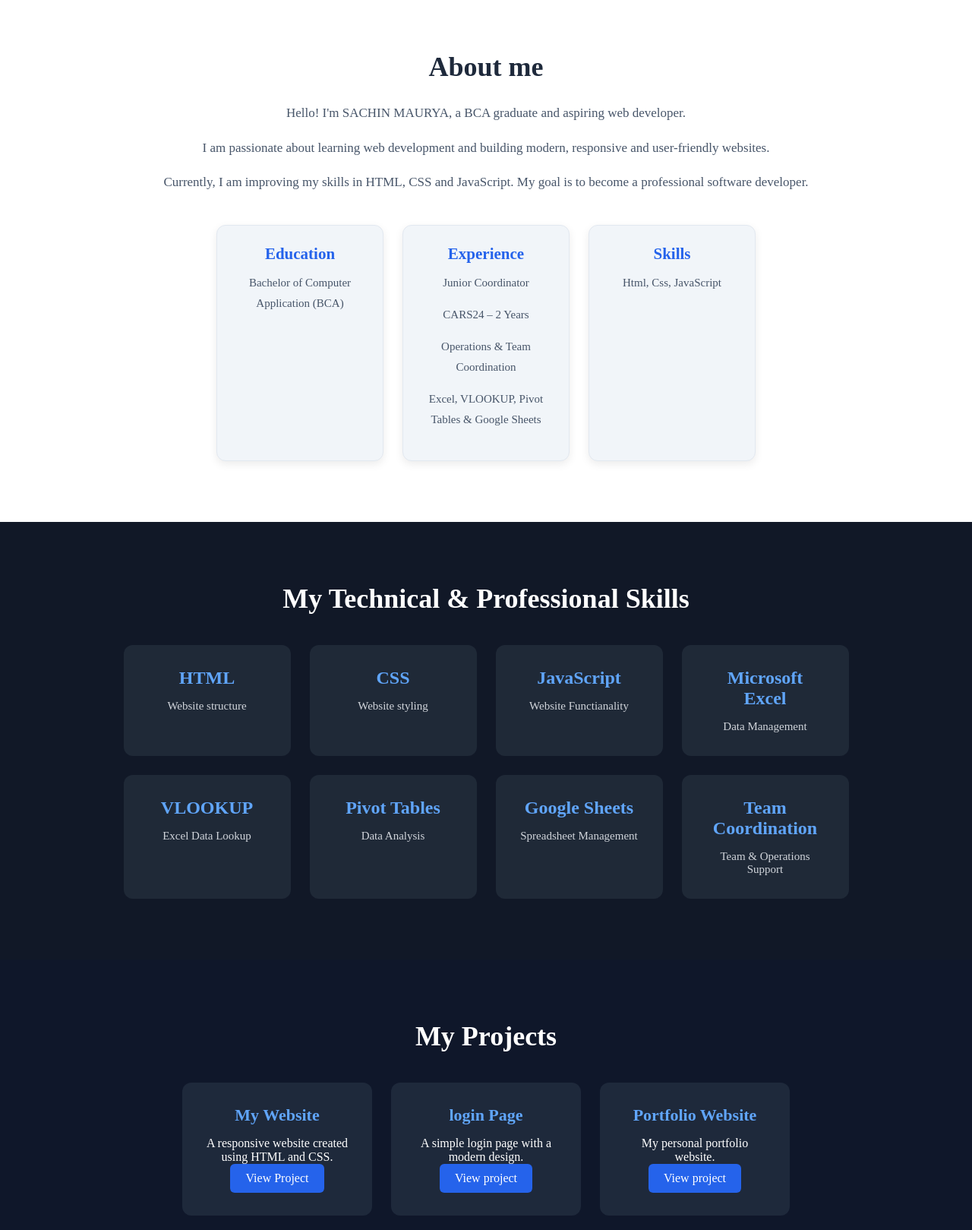
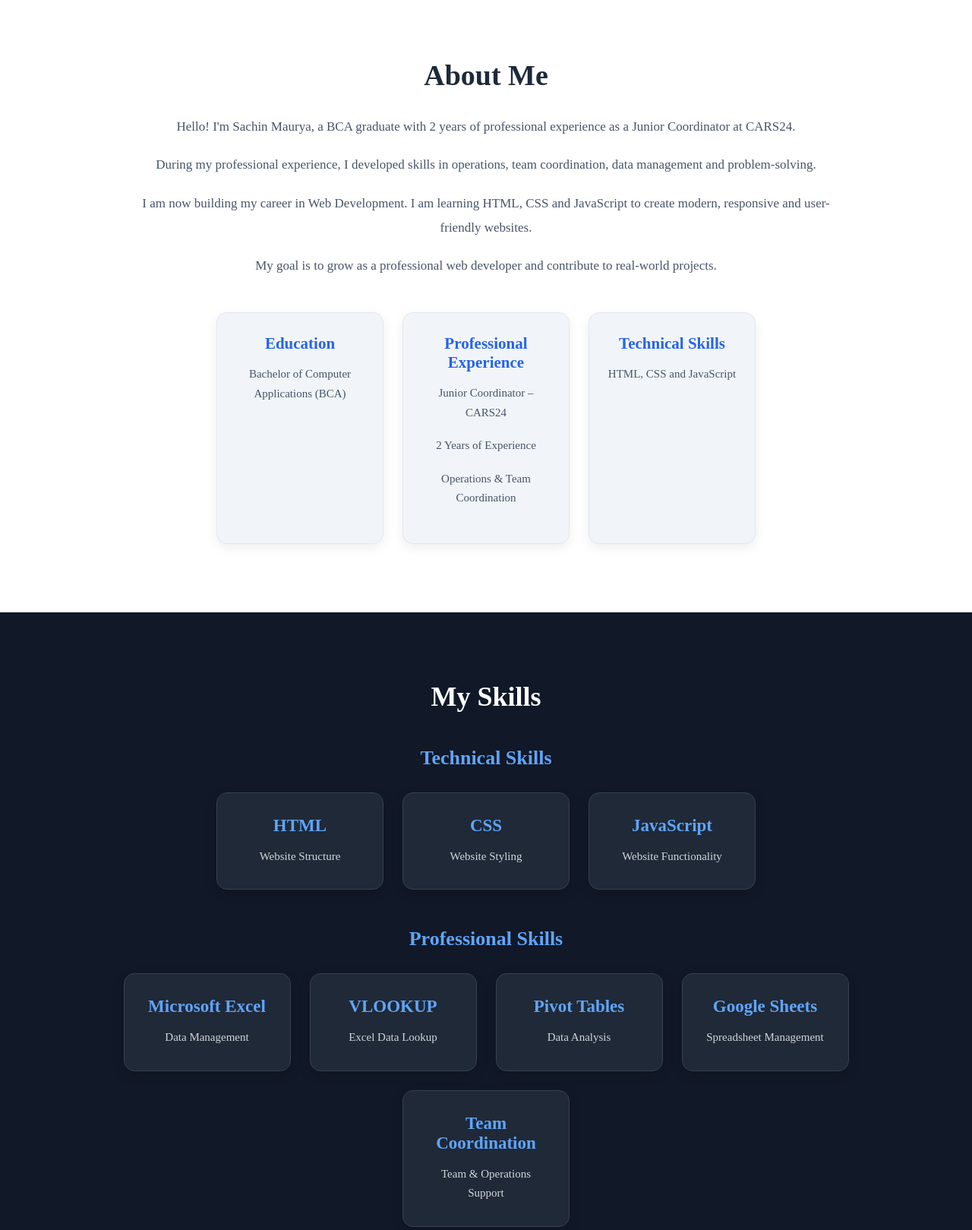
Before and after one commit to Sachin-Maurya1/my-portfolio, a plain HTML site: page index.html in a window 1280 px wide. Shown: the part 720-2339 px from the top of the page at 76% size. Drawn offline with Linux system fonts and the light colour scheme.

Commit message:
chenge and modify file

```diff
--- a/index.html
+++ b/index.html
@@ -11,7 +11,8 @@
 <body>
     <header>
         <h2>My Portfolio</h2>
-        <nav>
+        <button class="menu-toggle" id="menu-toggle">&#9776;</button>
+        <nav id="nav-menu">
             <a href="#home">Home</a>
             <a href="#about">About</a>
             <a href="#skills">skills</a>
@@ -44,56 +45,98 @@
 
     </section>
     <!-- about section -->
+
+    <!-- about section -->
     <section class="about" id="about">
         <div class="about-content">
-            <h2>About me</h2>
+
+            <h2>About Me</h2>
+
             <p>
-                Hello! I'm SACHIN MAURYA,
-                a BCA graduate and aspiring web developer.
+                Hello! I'm Sachin Maurya, a BCA graduate
+                with 2 years of professional experience
+                as a Junior Coordinator at CARS24.
             </p>
+
             <p>
-                I am passionate about learning web development
-                and building modern, responsive and user-friendly websites.
+                During my professional experience, I developed
+                skills in operations, team coordination,
+                data management and problem-solving.
             </p>
+
             <p>
-                Currently, I am improving my skills in HTML, CSS and JavaScript.
-                My goal is to become a professional software developer.
+                I am now building my career in Web Development.
+                I am learning HTML, CSS and JavaScript to create
+                modern, responsive and user-friendly websites.
             </p>
+
+            <p>
+                My goal is to grow as a professional web developer
+                and contribute to real-world projects.
+            </p>
+
             <div class="about-details">
+
                 <div class="detail">
                     <h3>Education</h3>
-                    <p>Bachelor of Computer Application (BCA)</p>
+                    <p>Bachelor of Computer Applications (BCA)</p>
                 </div>
+
                 <div class="detail">
-                    <h3>Experience</h3>
-                    <p>Junior Coordinator</p>
-                    <p>CARS24 – 2 Years</p>
+                    <h3>Professional Experience</h3>
+                    <p>Junior Coordinator – CARS24</p>
+                    <p>2 Years of Experience</p>
                     <p>Operations & Team Coordination</p>
-                    <p>Excel, VLOOKUP, Pivot Tables & Google Sheets</p>
                 </div>
+
                 <div class="detail">
-                    <h3>Skills</h3>
-                    <p>Html, Css, JavaScript</p>
+                    <h3>Technical Skills</h3>
+                    <p>HTML, CSS and JavaScript</p>
                 </div>
+
             </div>
         </div>
     </section>
+
     <!-- Skills section  -->
+
+    <!-- Skills Section -->
     <section class="skills" id="skills">
-        <h2>My Technical & Professional Skills</h2>
+
+        <h2>My Skills</h2>
+
+        <!-- Technical Skills -->
+        <div class="skills-group">
+
+            <h3>Technical Skills</h3>
+
             <div class="skills-container">
+
                 <div class="skill-card">
                     <h3>HTML</h3>
-                <P>Website structure</P>
+                    <p>Website Structure</p>
                 </div>
+
                 <div class="skill-card">
                     <h3>CSS</h3>
-                <P>Website styling</P>
+                    <p>Website Styling</p>
                 </div>
+
                 <div class="skill-card">
                     <h3>JavaScript</h3>
-                <P>Website Functianality</P>
+                    <p>Website Functionality</p>
                 </div>
+
+            </div>
+        </div>
+
+        <!-- Professional Skills -->
+        <div class="skills-group">
+
+            <h3>Professional Skills</h3>
+
+            <div class="skills-container">
+
                 <div class="skill-card">
                     <h3>Microsoft Excel</h3>
                     <p>Data Management</p>
@@ -120,6 +163,8 @@
                 </div>
 
             </div>
+        </div>
+
     </section>
     <!-- project section -->
     <section class="projects" id="projects">
@@ -127,19 +172,22 @@
         <div class="projects-container">
             <div class="project-card">
                 <h3>My Website</h3>
-                <p>A responsive website created using HTML and CSS.</p>
+                <p> A responsive multi-page website built using HTML and CSS.
+                    It includes Home, About, Contact, Login and Registration pages.</p>
                 <a href="https://github.com/Sachin-Maurya1/-my-website" target="blank">View Project</a>
             </div>
             <div class="project-card">
                 <h3>login Page</h3>
-                <p>A simple login page with a modern design.</p>
+                <p>A clean and user-friendly login page with a modern layout,
+                    created using HTML and CSS.</p>
                 <a href="https://github.com/Sachin-Maurya1/-my-website/blob/main/login.html" target="_blank">
                     View project</a>
 
             </div>
             <div class="project-card">
                 <h3>Portfolio Website</h3>
-                <p>My personal portfolio website.</p>
+                <p>A personal developer portfolio showcasing my skills,
+                    professional experience and web development projects.</p>
                 <a href="https://github.com/Sachin-Maurya1/my-portfolio" target="_blank">
                     View project</a>
             </div>
@@ -151,24 +199,45 @@
             <h2>Contact Me</h2>
             <p>Have a project in mind? Let's talk!</p>
 
-            <form>
-                <input type="text" placeholder="your name" required>
-                <input type="text" placeholder="your email" required>
-                <textarea placeholder="your massage" rows="5" required></textarea>
-                <button type="submit">send message</button>
+
+<form id="contact-form">
+    <input
+        type="text"
+        name="name"
+        placeholder="Your Name"
+        required
+    >
+
+    <input
+        type="email"
+        name="email"
+        placeholder="Your Email"
+        required
+    >
+
+    <textarea
+        name="message"
+        placeholder="Your Message"
+        rows="5"
+        required
+    ></textarea>
+
+    <button type="submit">Send Message</button>
 </form>
         </div>
     </section>
     <footer class="footer">
         <p>© 2026 my portfolio. All Rights Reserved.</p>
         <div class="social-links">
-            <a href="#">GitHub</a>
+            <a href="https://github.com/Sachin-Maurya1" target="_blank" rel="noopener noreferrer">
+                GitHub
+            </a>
             <a href="#">LinkedIn</a>
             <a href="#">Instagram</a>
         </div>
     </footer>
 
-
+<script src="script.js"></script>
 </body>
 
 </html>
--- a/style.css
+++ b/style.css
@@ -142,29 +142,30 @@
 
             /* about section */
             .about {
-                padding: 80px 20px;
+                padding: 90px 20px;
                 background-color: #ffffff;
 
             }
 
             .about-content {
-                max-width: 900px;
+                max-width: 950px;
                 margin: auto;
                 text-align: center;
             }
 
             .about h2 {
-                font-size: 36px;
+                font-size: 38px;
                 color: #1e293b;
-                margin-bottom: 25px;
+                margin-bottom: 30px;
+                font-weight: 700;
 
             }
 
             .about p {
                 font-size: 17px;
                 color: #475569;
-                line-height: 1.8;
-                margin-bottom: 15px;
+                line-height: 1.9;
+                margin-bottom: 18px;
             }
 
             /* about detail */
@@ -173,17 +174,17 @@
                 justify-content: center;
                 gap: 25px;
                 flex-wrap: wrap;
-                margin-top: 40px;
+                margin-top: 45px;
 
             }
 
             .detail {
                 background-color: #f1f5f9;
-                padding: 25px;
+                padding: 28px 22px;
                 width: 220px;
-                border-radius: 12px;
+                border-radius: 14px;
                 text-align: center;
-                box-shadow: 0 4px 12px rgba(0, 0, 0, 0.08);
+                box-shadow: 0 5px 15px rgba(0, 0, 0, 0.07);
                 transition: all 0.3s ease;
                 border: 1px solid #e2e8f0;
             }
@@ -191,18 +192,21 @@
             .detail h3 {
                 color: #2563eb;
                 font-size: 21px;
-                margin-bottom: 12px;
+                margin-bottom: 15px;
 
             }
 
             .detail p {
                 color: #475569;
                 font-size: 15px;
+                line-height: 1.7;
 
             }
 
             .detail:hover {
-                transform: translateY(-5px);
+                transform: translateY(-7px);
+                box-shadow: 0 10px 22px rgba(0, 0, 0, 0, 12);
+                border-color: #2563eb;
             }
 
             /* about section responsive */
@@ -236,18 +240,33 @@
             }
 
             /* skills section css */
+
             .skills {
-                padding: 80px 10%;
+                padding: 90px 10%;
                 background-color: #111827;
                 color: white;
                 text-align: center;
-
             }
 
             .skills h2 {
                 font-size: 36px;
-                margin-bottom: 40px;
+                margin-bottom: 45px;
+                color: #ffffff;
+                font-weight: 700;
             }
+
+            .skills-group {
+                margin-bottom: 50px;
+            }
+
+            .skills-group>h3 {
+                font-size: 26px;
+                color: #60a5fa;
+                margin-bottom: 30px;
+                font-weight: 600;
+            }
+
+
 
             .skills-container {
                 display: flex;
@@ -256,30 +275,34 @@
                 flex-wrap: wrap;
             }
 
+
             .skill-card {
                 background-color: #1f2937;
-                padding: 30px;
+                padding: 30px 25px;
                 width: 220px;
-                border-radius: 12px;
-                transition: all o.3s ease;
-
+                border-radius: 14px;
+                border: 1px solid #374151;
+                transition: all 0.3s ease;
+                box-shadow: 0 5px 15px rgba(0, 0, 0, 0.15);
             }
 
             .skill-card h3 {
                 color: #60a5fa;
-                font-size: 24px;
+                font-size: 23px;
                 margin-bottom: 15px;
             }
 
             .skill-card p {
                 font-size: 15px;
                 color: #d1d5db;
-
+                line-height: 1.7;
             }
 
             .skill-card:hover {
-                transform: translateY(-10px);
+                transform: translateY(-8px);
                 background-color: #374151;
+                border-color: #60a5fa;
+                box-shadow: 0 10px 22px rgba(0, 0, 0, 0.25);
             }
 
             /* skills section mobile responsive */
@@ -306,47 +329,53 @@
             }
 
             /* project section */
+
             .projects {
-                padding: 80px 10px;
+                padding: 90px 20px;
                 background-color: #0f172a;
                 color: white;
                 text-align: center;
-
             }
 
             .projects h2 {
                 font-size: 36px;
-                margin-bottom: 40px
+                margin-bottom: 45px;
+                font-weight: 700;
+                color: #ffffff;
             }
+
 
             .projects-container {
                 display: flex;
                 justify-content: center;
-                gap: 25px;
-                flex-wrap: wrap
+                gap: 30px;
+                flex-wrap: wrap;
+                max-width: 1100px;
+                margin: auto;
             }
+
 
             .project-card {
                 background-color: #1e293b;
                 padding: 30px;
                 width: 250px;
-                border-radius: 12px;
+                border-radius: 14px;
+                border: 1px solid #334155;
                 transition: all 0.3s ease;
-
+                box-shadow: 0 5px 15px rgba(0, 0, 0, 0.2);
             }
 
             .project-card h3 {
                 color: #60a5fa;
                 font-size: 22px;
                 margin-bottom: 15px;
-
             }
 
-            project-card p {
+            .project-card p {
                 color: #cbd5e1;
                 font-size: 15px;
+                line-height: 1.7;
                 margin-bottom: 20px;
-
             }
 
             .project-card a {
@@ -356,17 +385,19 @@
                 padding: 10px 20px;
                 border-radius: 6px;
                 text-decoration: none;
-                transition: 0.3s;
-
+                transition: 0.3s ease;
             }
 
             .project-card a:hover {
                 background-color: #1d4ed8;
+                transform: translateY(-2px);
             }
 
             .project-card:hover {
-                transform: translateY(-10px);
+                transform: translateY(-8px);
                 background-color: #334155;
+                border-color: #60a5fa;
+                box-shadow: 0 10px 22px rgba(0, 0, 0, 0.25);
             }
 
             /* project section mobile responsive */
@@ -491,39 +522,41 @@
             }
 
             /* footer section */
+
             .footer {
                 background-color: #111827;
                 color: #ffffff;
-                padding: 30px 20px;
+                padding: 35px 20px;
                 text-align: center;
+                border-top: 1px solid #374151;
             }
 
             .footer p {
-                font-size: 16px;
-                margin-bottom: 15px;
+                font-size: 15px;
+                color: #cbd5e1;
+                margin-bottom: 20px;
             }
 
             .social-links {
-                display: fled;
+                display: flex;
                 justify-content: center;
+                align-items: center;
                 gap: 25px;
                 flex-wrap: wrap;
-
             }
 
             .social-links a {
                 color: #60a5fa;
                 text-decoration: none;
                 font-size: 16px;
+                font-weight: 500;
                 transition: all 0.3s ease;
                 display: inline-block;
-
             }
 
             .social-links a:hover {
                 color: #ffffff;
                 transform: translateY(-5px);
-
             }
 
             /* footer mobile and teblet resposive */
@@ -547,3 +580,37 @@
 
                 }
             }
+            /* humburger icon */
+            .menu-toggle{
+                display:none;
+                background:none;
+                border:none;
+                font-size:28px;
+                cursor:pointer;
+            }
+            /*mobile responsive */
+            @media (max-width:768px){
+                .menu-toggle{
+                    display:block;
+
+                }
+                header{
+                    position:relative;
+
+                }
+                header nav{
+                    display:none;
+                    flex-direction:column;
+                    position:absolute;
+                    top:100%;
+                    right:0;
+                    width:100%;
+                    background-color:#111827;
+                    padding:20px;
+
+                }
+                header nav.active{
+                    display:flex;
+
+                }
+            }
```
Also changed, not shown: script.js (added, +12 -0 lines). Lines whose indentation alone changed are shown as unchanged.
